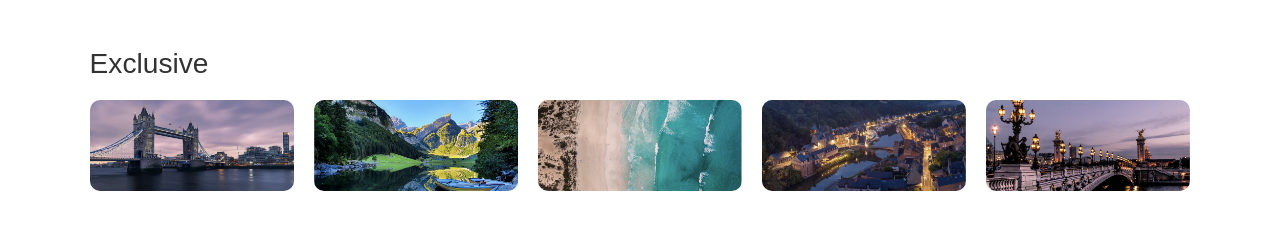
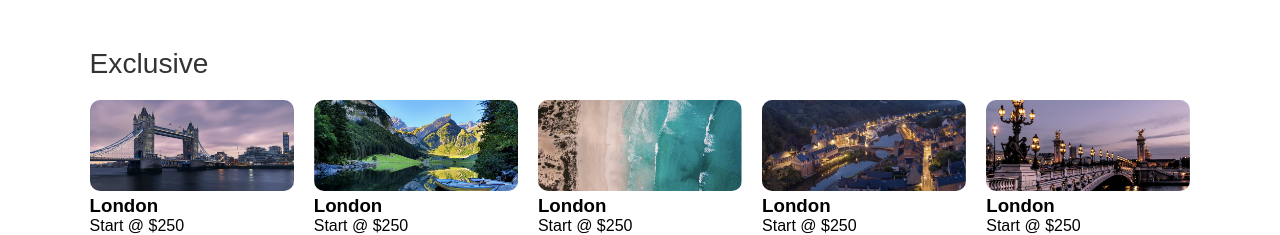
Before and after one commit to rhedwan/UIProjects, a plain HTML site: page RentalWebsite/index.html in a window 1280 px wide. Shown: the part 802-1037 px from the top of the page. Before the commit the page ends 997 px from the top, so only its background shows below. Drawn offline with Linux system fonts and the light colour scheme.

Commit message:
Added decription to the exclusive section

```diff
--- a/RentalWebsite/index.html
+++ b/RentalWebsite/index.html
@@ -47,18 +47,38 @@
       <div class="exclusives">
         <div>
           <img src="/images/image-1.png" alt="" />
+          <span>
+            <h3>London</h3>
+            <p>Start @ $250</p>
+          </span>
         </div>
         <div>
           <img src="/images/image-2.png" alt="" />
+          <span>
+            <h3>London</h3>
+            <p>Start @ $250</p>
+          </span>
         </div>
         <div>
           <img src="/images/image-3.png" alt="" />
+          <span>
+            <h3>London</h3>
+            <p>Start @ $250</p>
+          </span>
         </div>
         <div>
           <img src="/images/image-4.png" alt="" />
+          <span>
+            <h3>London</h3>
+            <p>Start @ $250</p>
+          </span>
         </div>
         <div>
           <img src="/images/image-5.png" alt="" />
+          <span>
+            <h3>London</h3>
+            <p>Start @ $250</p>
+          </span>
         </div>
       </div>
     </div>
```
